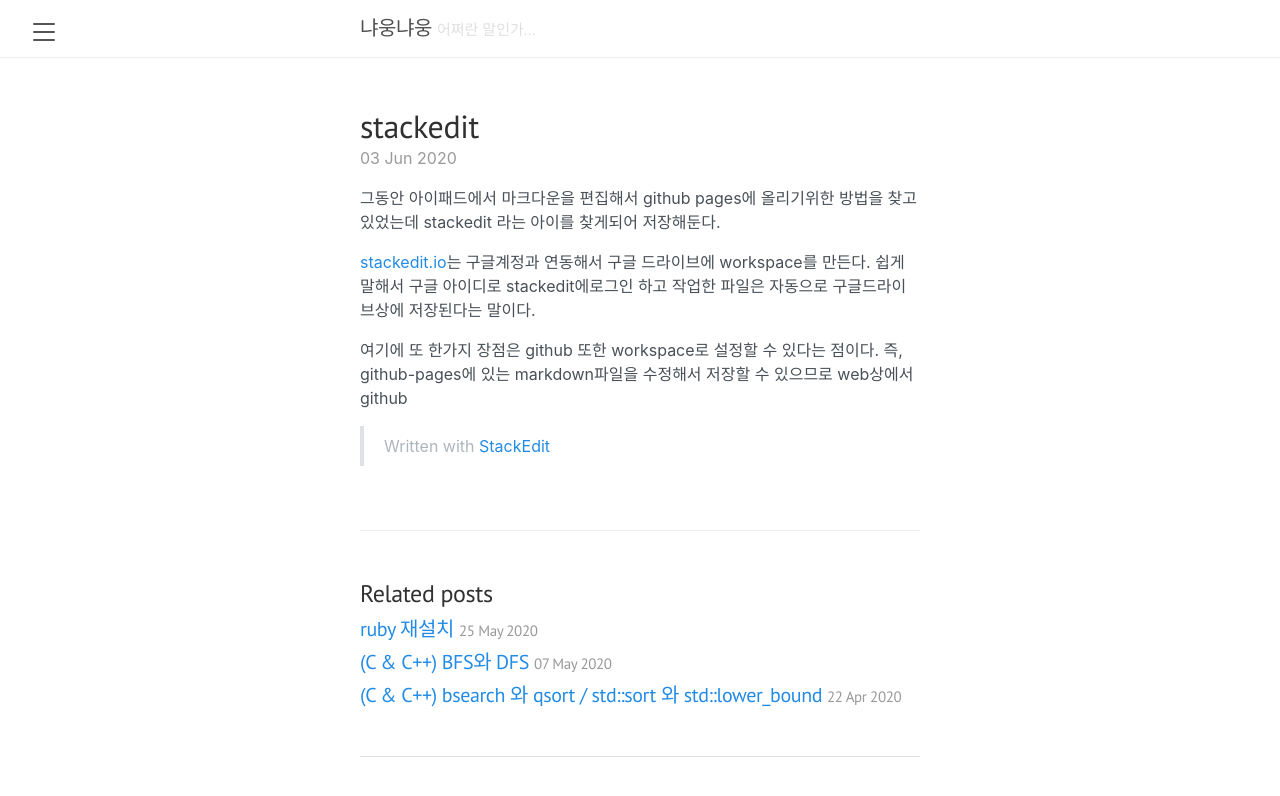
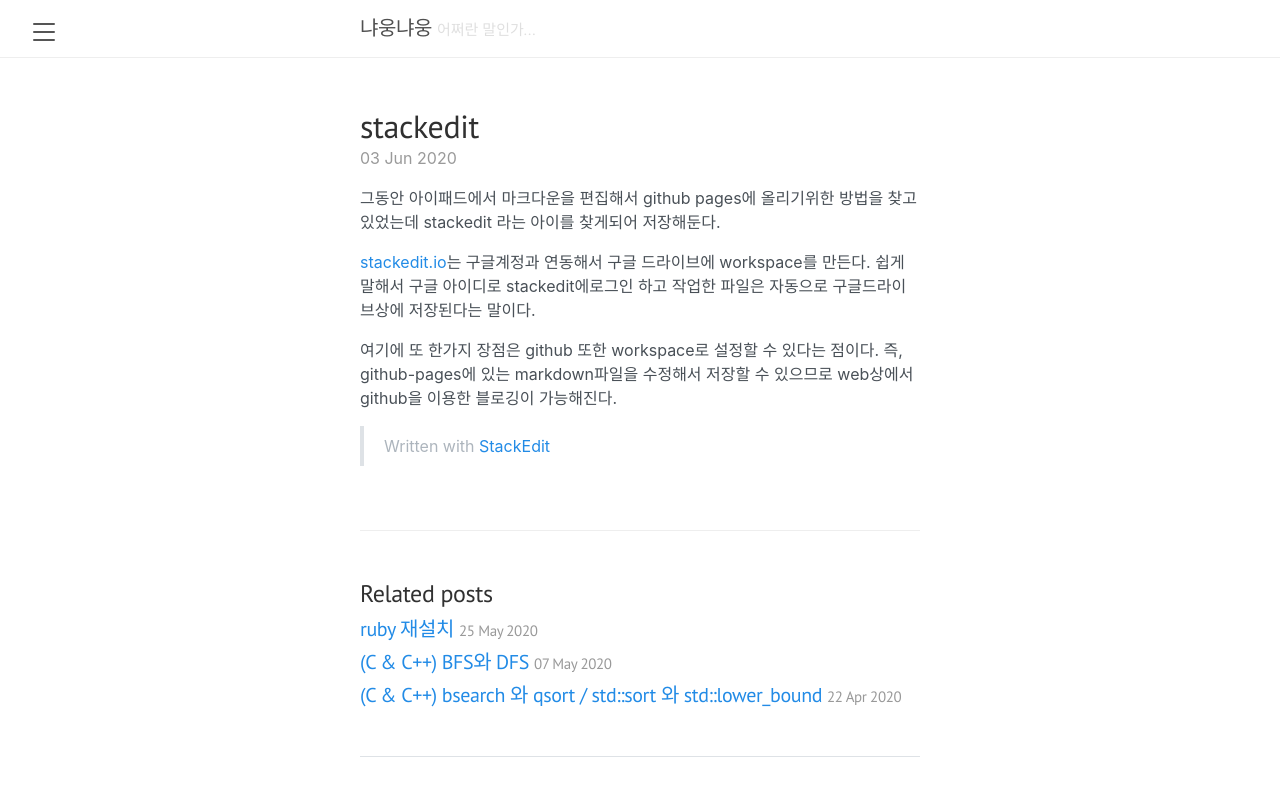
Before and after one commit to nyaooooong/nyaooooong.github.io, a Jekyll site: the page built from _posts/2020-06-03-1.md, in a window 1280 px wide. Shown: the top 796 px of the page. Built offline with Jekyll 4.4.1, drawn with Linux system fonts in a browser that asks for light colours.

Commit message:
_posts/2020-06-03-1.md updated from https://stackedit.io/

```diff
--- a/_posts/2020-06-03-1.md
+++ b/_posts/2020-06-03-1.md
@@ -11,10 +11,10 @@ published: true
 
 [stackedit.io](https://stackedit.io)는 구글계정과 연동해서 구글 드라이브에 workspace를 만든다. 쉽게 말해서 구글 아이디로 stackedit에로그인 하고 작업한 파일은 자동으로 구글드라이브상에 저장된다는 말이다.
 
-여기에 또 한가지 장점은 github 또한 workspace로 설정할 수 있다는 점이다. 즉, github-pages에 있는 markdown파일을 수정해서 저장할 수 있으므로 web상에서 github
+여기에 또 한가지 장점은 github 또한 workspace로 설정할 수 있다는 점이다. 즉, github-pages에 있는 markdown파일을 수정해서 저장할 수 있으므로 web상에서 github을 이용한 블로깅이 가능해진다.
 
 > Written with [StackEdit](https://stackedit.io/)
 <!--stackedit_data:
-eyJoaXN0b3J5IjpbLTIxMzk4ODIxODksLTY3MTIxOTYzMiwtMT
-YyOTIyMzE0MV19
+eyJoaXN0b3J5IjpbNjA3NTU3MDYwLC02NzEyMTk2MzIsLTE2Mj
+kyMjMxNDFdfQ==
 -->
```
